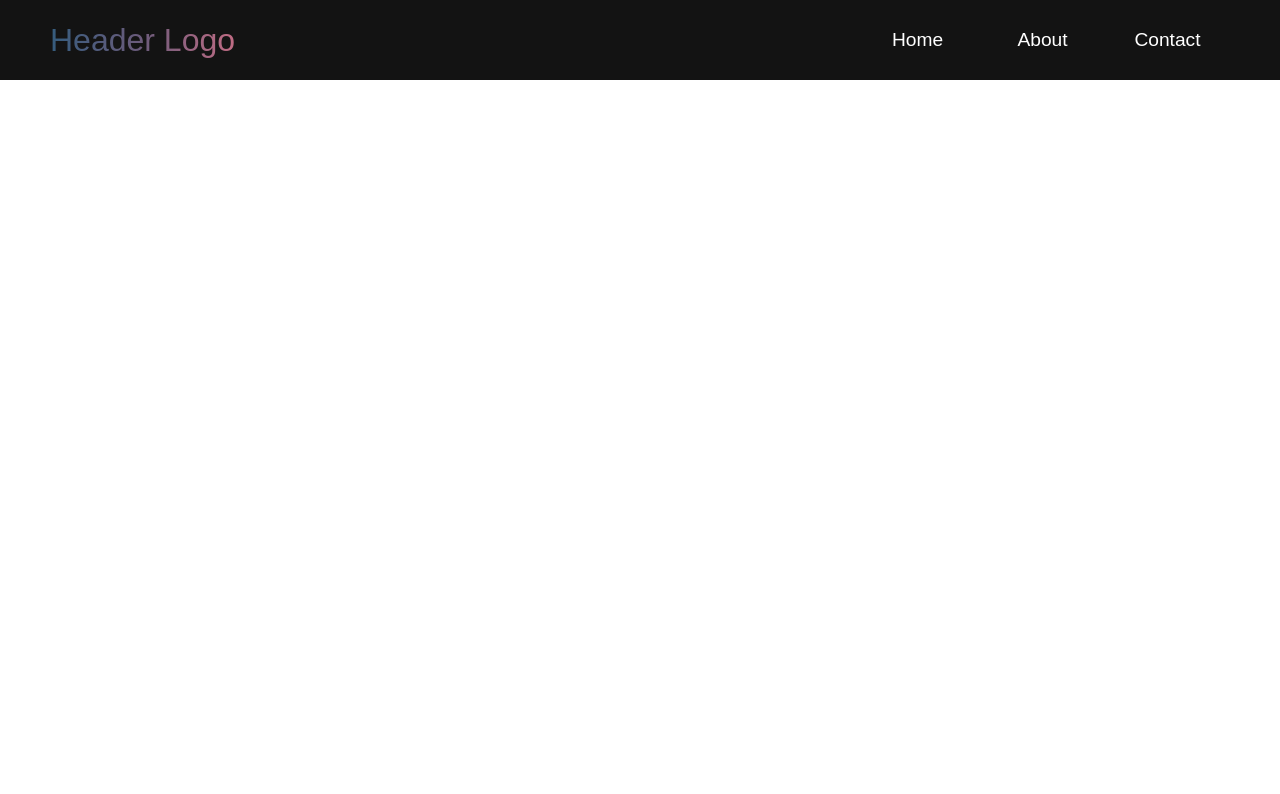
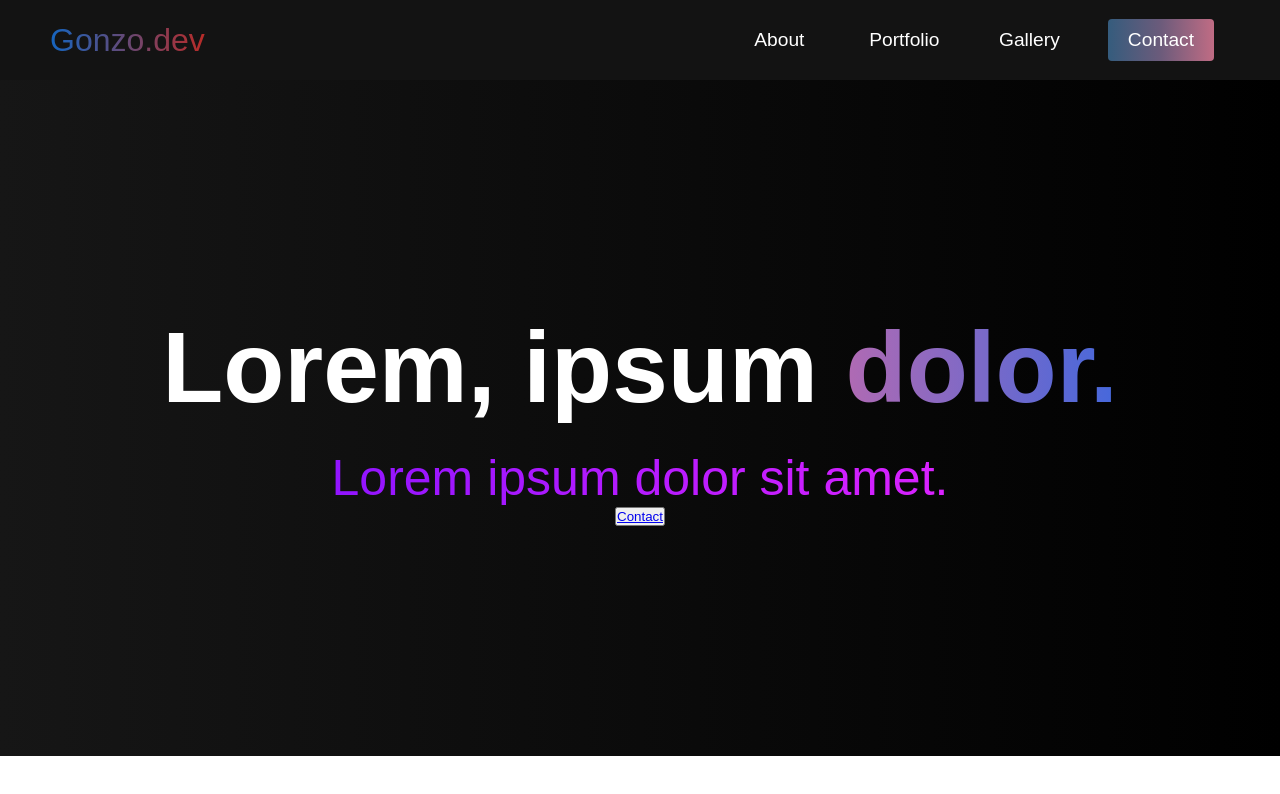
Before and after one commit to PapiG0nz0/Landing_Page, a plain HTML site: page index.html in a window 1280 px wide. Drawn offline with Linux system fonts and the light colour scheme.

Commit message:
Added Hero section on index.html & css

```diff
--- a/index.html
+++ b/index.html
@@ -8,10 +8,10 @@
     <link rel="stylesheet" href="style.css">
   </head>
   <body>
-	<!--Navbar section start-->
+	<!--Navbar section start's-->
     <nav class="navbar">
         <div class="navbar__container">
-            <a href="#home" id="navbar__logo">Header Logo</a>
+            <a href="#home" id="navbar__logo">Gonzo.dev</a>
             <div class="navbar__toggle" id="mobile-menu">
                 <span class="bar"></span>
                 <span class="bar"></span>
@@ -20,22 +20,31 @@
 
              <ul class="navbar__menu">
                  <li class="navbar__item">
-                     <a href="" class="navbar__links" id="home-page">Home</a>
-                 </li>
-                 <li class="navbar__item">
                      <a href="" class="navbar__links" id="about-page">About</a>
                  </li>
                  <li class="navbar__item">
-                     <a href="" class="navbar__links" id="contact-page">Contact</a>
+                     <a href="" class="navbar__links" id="portfolio-page">Portfolio</a>
                  </li>
-                 <!--<li class="navbar__btn">
-                     <a href="#sign-up" class="button" id="signup">Sign up</a>
-                 </li>!-->
-
+                 <li class="navbar__item">
+                     <a href="" class="navbar__links" id="gallery-page">Gallery</a>
+                 </li>
+                 <li class="navbar__btn">
+                     <a href="#sign-up" class="button" id="contact">Contact</a>
+                 </li>
              </ul>
         </div>
     </nav>
     <!--Navbar section ends-->
+    <!--Hero section start's-->
+    <div class="hero" id="home">
+        <div class="hero__container">
+            <h1 class="hero__heading">Lorem, ipsum <span>dolor.</span></h1>
+           <p class="hero__description">Lorem ipsum dolor sit amet.</p>
+           <button class="main__btn"><a href="#contact">Contact</a></button>
+          </div>
+    </div>
+    <!--Hero section ends-->
+    <!---->
     <!--Script start-->
     <script src="app.js"></script>
     <!--Script ends-->
--- a/style.css
+++ b/style.css
@@ -29,9 +29,9 @@
 }
 
 #navbar__logo{
-    background: #355c7d; /* fallback for old browsers */
-    background: -webkit-linear-gradient(to right, #355c7d, #6c5b7b, #c06c84); /* Chrome 10-25, Safari 5.1-6 */
-    background: linear-gradient(to right, #355c7d, #6c5b7b, #c06c84); /* W3C, IE 10+/ Edge, Firefox 16+, Chrome 26+, Opera 12+, Safari 7+ */
+    background: #b92b27;  /* fallback for old browsers */
+    background: -webkit-linear-gradient(to right, #1565C0, #b92b27);  /* Chrome 10-25, Safari 5.1-6 */
+    background: linear-gradient(to right, #1565C0, #b92b27); /* W3C, IE 10+/ Edge, Firefox 16+, Chrome 26+, Opera 12+, Safari 7+ */
     background-size: 100%;
     -webkit-background-clip: text;
     -moz-background-clip: text;
@@ -178,3 +178,67 @@
         transform: translateY(-8px) rotate(-45deg);
     }
 }
+
+
+
+
+/*  Hero section    */
+.hero{
+    background: #000000;
+    background: linear-gradient(to right, #161616, #000000);
+    padding: 200px 0;
+}
+
+.hero__container {
+    display: flex;
+    flex-direction: column;
+    justify-content: center;
+    align-items: center;
+    max-width: 1200px;
+    margin: 0 auto;
+    height: 90%;
+    text-align: center;
+    padding: 30px;
+}
+
+.hero__heading{
+    font-size: 100px;
+    margin-bottom: 24px;
+    color: #fff;
+}
+.hero__heading span {
+    background: #4568DC;  /* fallback for old browsers */
+    background: -webkit-linear-gradient(to right, #B06AB3, #4568DC);  /* Chrome 10-25, Safari 5.1-6 */
+    background: linear-gradient(to right, #B06AB3, #4568DC); /* W3C, IE 10+/ Edge, Firefox 16+, Chrome 26+, Opera 12+, Safari 7+ */
+    background-size: 100%;
+    -webkit-background-clip: text;
+    -moz-background-clip: text;
+    -webkit-text-fill-color: transparent;
+    -moz-text-fill-color: transparent;
+}
+
+.hero__description{
+    font-size: 50px;
+    background: #da22ff;
+    background: -webkit-linear-gradient( to right, #9114ff, #da22ff);
+    background: linear-gradient( to right, #9114ff, #da22ff);
+    background-size: 100%;
+    -webkit-background-clip: text;
+    -moz-background-clip: text;
+    -webkit-text-fill-color: transparent;
+    -moz-text-fill-color: transparent;
+}
+
+.highlight {
+    border-bottom: 4px solid rgb(132, 0, 255);
+}
+
+@media screen and (max-width: 768px){
+    .hero__heading {
+        font-size: 60px;
+    }
+
+    .hero__description{
+        font-size: 40px;
+    }
+}
```
